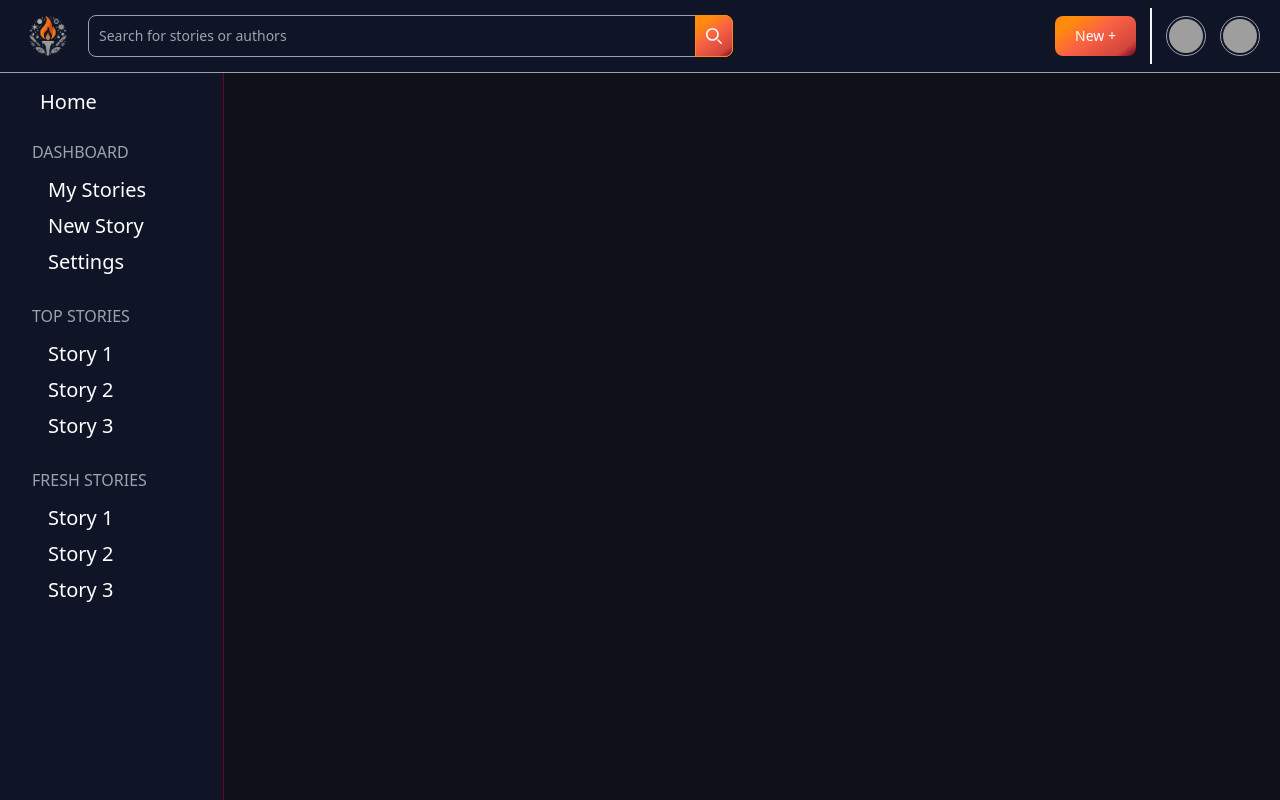
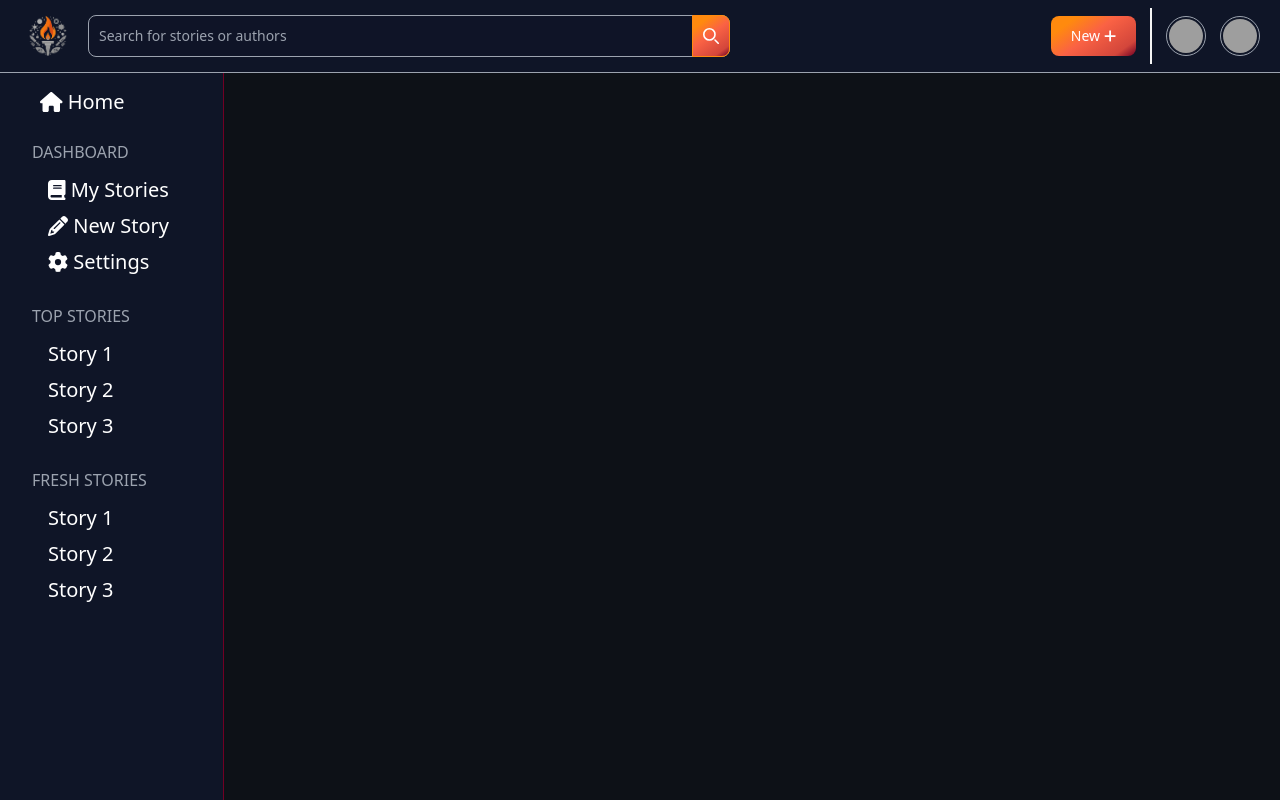
Before and after one commit to TaleTorch/TaleTorch, a React (Vite) app: page / in a window 1280 px wide. Built offline with nearby package versions, Linux system fonts and the light colour scheme; grey boxes are pictures that could not be loaded.

Commit message:
Added icons to Sidebar

```diff
--- a/src/components/Navbar/Navbar.tsx
+++ b/src/components/Navbar/Navbar.tsx
@@ -1,5 +1,7 @@
 import './Navbar.css'
 import '../../hamburgers/_base.scss'
+import { FontAwesomeIcon } from '@fortawesome/react-fontawesome'
+import { faPlus } from '@fortawesome/free-solid-svg-icons'
 
 function Navbar() {
     return (
@@ -32,7 +34,7 @@ function Navbar() {
                         </form>
                     </div>
                     <div className="flex-grow-0 mr-3.5">
-                        <button type="button" className="text-white new-story-bg focus:ring-2 focus:ring-dark-orange font-medium rounded-lg text-sm px-5 py-2.5 my-auto">New +</button>
+                        <button type="button" className="text-white new-story-bg focus:ring-2 focus:ring-dark-orange font-medium rounded-lg text-sm px-5 py-2.5 my-auto">New <FontAwesomeIcon icon={faPlus} /></button>
                     </div>
                     <div className="inline-block w-0.5 self-stretch bg-neutral-100 opacity-100 dark:opacity-50"></div>
                     <div className="flex-grow-0 mx-3.5">
--- a/src/components/Sidebar/Sidebar.tsx
+++ b/src/components/Sidebar/Sidebar.tsx
@@ -1,17 +1,19 @@
 import './Sidebar.css'
 import SidebarItem from './SidebarItem'
+import { FontAwesomeIcon } from '@fortawesome/react-fontawesome'
+import { faHouse, faBook, faPencil, faGear } from '@fortawesome/free-solid-svg-icons'
 
 function Sidebar() {
     return (
         <>
             <nav className='z-20 fixed flex flex-col items-center w-1/6 min-w-56 h-full bg-oxford-blue border-r border-claret pt-16'>
-                <div className='h-fit w-full my-2 text-white block mx-4 py-4 pl-10 rounded text-xl duration-200 hover:pl-10 hover:bg-gray-900'>Home</div>
+                <div className='h-fit w-full my-2 text-white block mx-4 py-4 pl-10 rounded text-xl duration-200 hover:pl-10 hover:bg-gray-900'><FontAwesomeIcon icon={faHouse} />  Home</div>
                 <div className='h-fit w-full'>
                     <div className='mb-2 text-gray-1 pl-8 uppercase'>Dashboard</div>
                     <ul className='text-white'>
-                        <li className='dashboard-item block mx-4 py-1 pl-8 rounded text-xl transition-all duration-250 hover:pl-10'>My Stories</li>
-                        <li className='dashboard-item block mx-4 py-1 pl-8 rounded text-xl transition-all duration-250 hover:pl-10'>New Story</li>
-                        <li className='dashboard-item block mx-4 py-1 pl-8 rounded text-xl transition-all duration-250 hover:pl-10'>Settings</li>
+                        <li className='dashboard-item block mx-4 py-1 pl-8 rounded text-xl transition-all duration-250 hover:pl-10'><FontAwesomeIcon icon={faBook} />  My Stories</li>
+                        <li className='dashboard-item block mx-4 py-1 pl-8 rounded text-xl transition-all duration-250 hover:pl-10'><FontAwesomeIcon icon={faPencil} />  New Story</li>
+                        <li className='dashboard-item block mx-4 py-1 pl-8 rounded text-xl transition-all duration-250 hover:pl-10'><FontAwesomeIcon icon={faGear} />  Settings</li>
                     </ul>
                 </div>
                 <div className='h-fit w-full my-6'>
```
